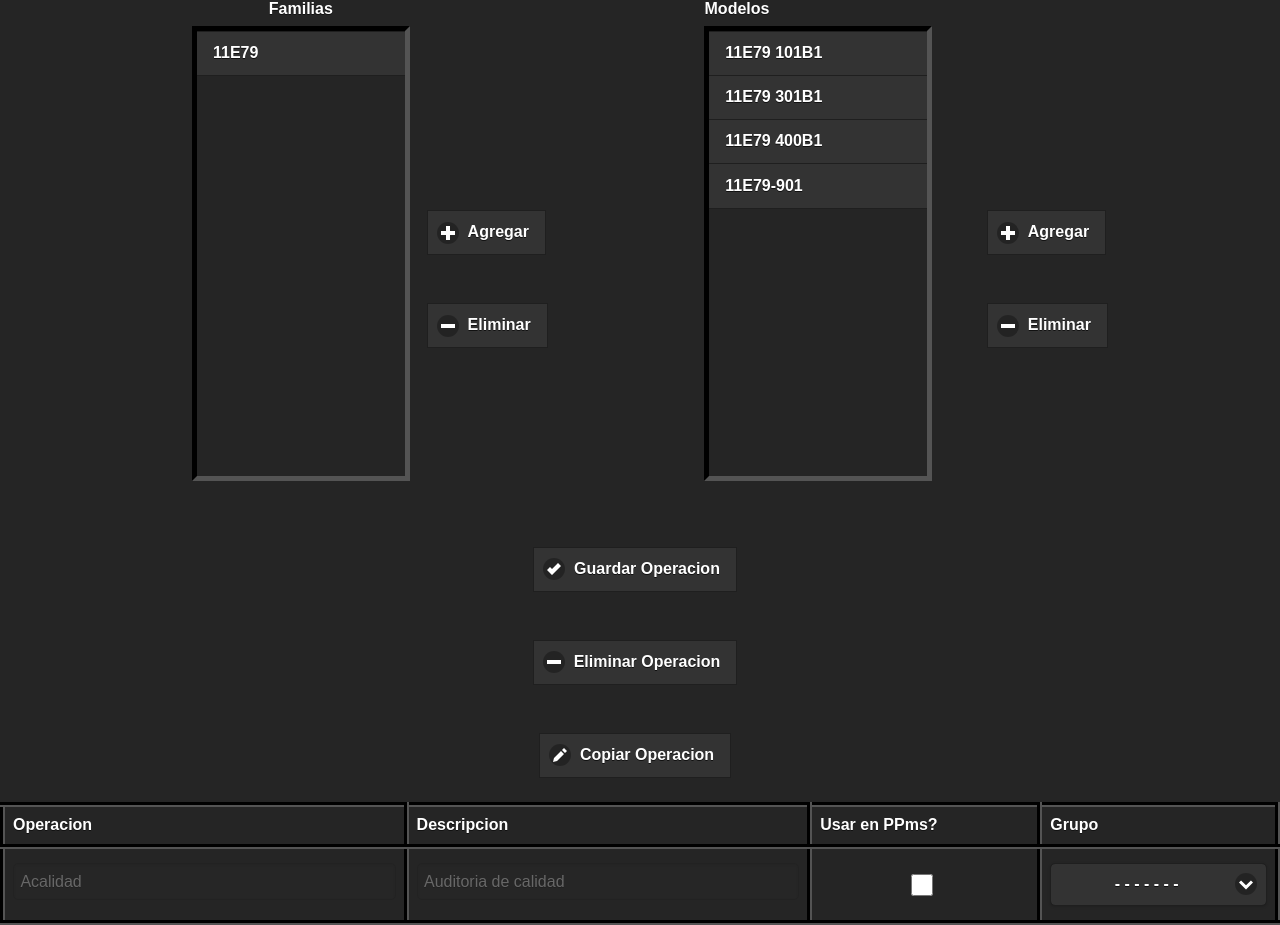
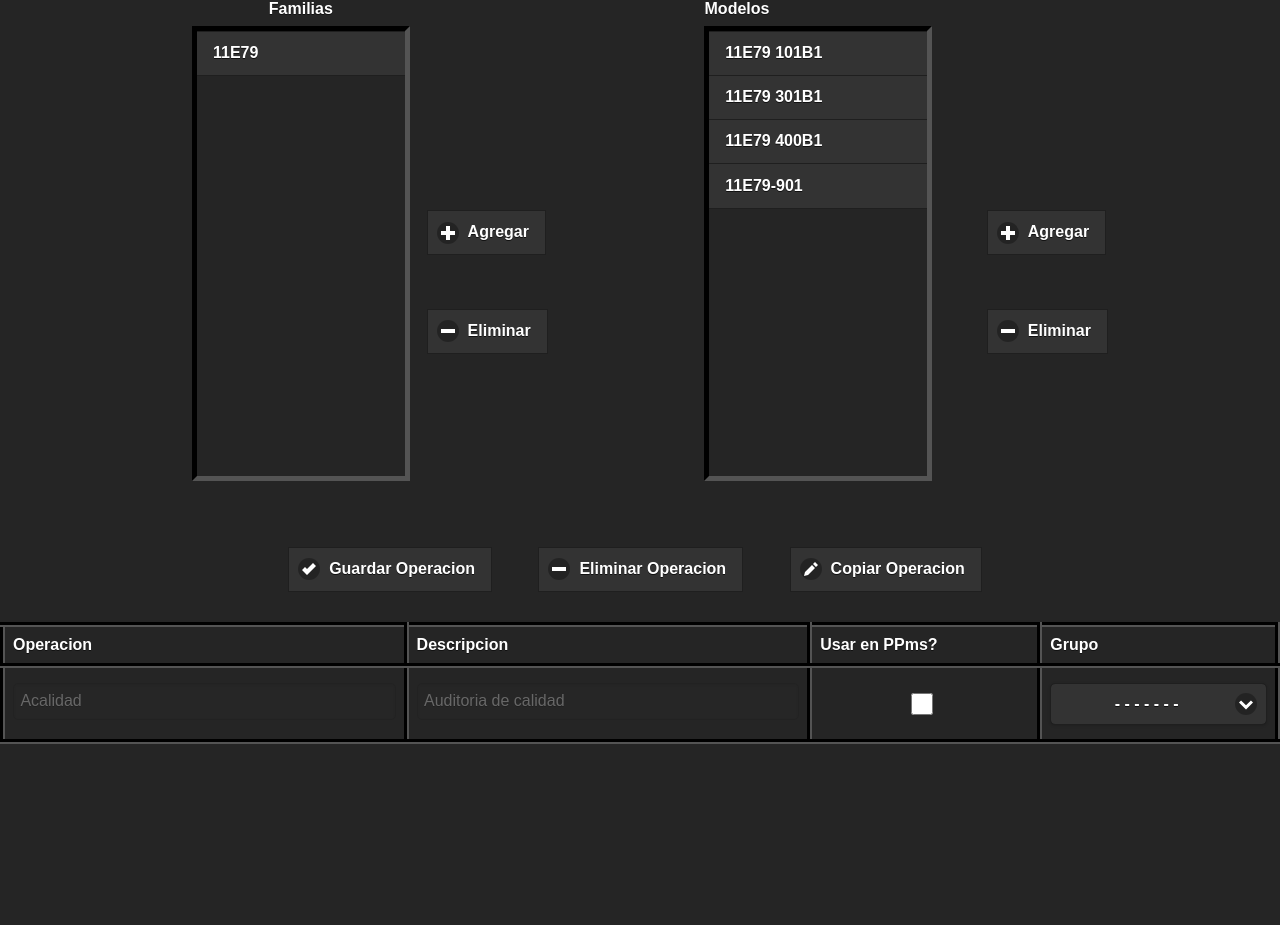
Before and after one commit to javierescudero/SIC-ULTIMATE, a PHP site: the page made by fam&mod.html in a window 1280 px wide. Shown: the part 121-1046 px from the top of the page. After the commit the page ends 865 px from the top, so only its background shows below. Run offline with PHP 8.4, Linux system fonts and the light colour scheme.

Commit message:
En los botones de operaciones se les agrego un display: inline-block

```diff
--- a/css/css_fam&mod.css
+++ b/css/css_fam&mod.css
@@ -41,3 +41,7 @@ table, th, tr, td {
 #pop_btnAgregaModelo {
 	width: 100%;
 }
+
+.ui-content {
+	display: inline-block;
+}
```
